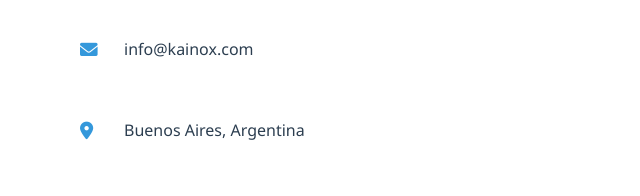
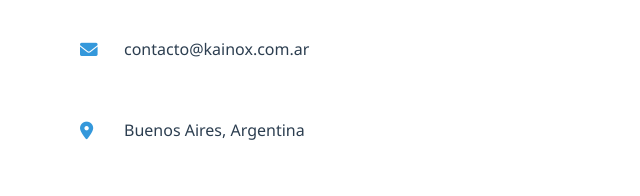
Before and after one commit to sergiorock/sergiorock.github.io, a website: page index.html in a window 1280 px wide. Shown: the part 3027-3223 px from the top of the page, 0-640 px from the left. Drawn offline with Linux system fonts and the light colour scheme.

Commit message:
Actualizar email a contacto@kainox.com.ar

```diff
--- a/index.html
+++ b/index.html
@@ -153,7 +153,7 @@
                     </div>
                     <div class="contact-item">
                         <i class="fas fa-envelope"></i>
-                        <span>info@kainox.com</span>
+                        <span>contacto@kainox.com.ar</span>
                     </div>
                     <div class="contact-item">
                         <i class="fas fa-map-marker-alt"></i>
```
Also changed, not shown: 1 other file.
